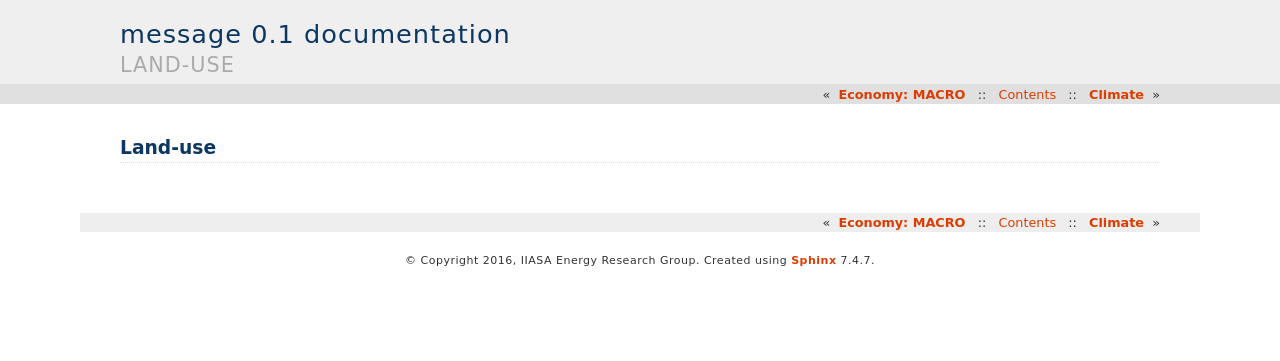
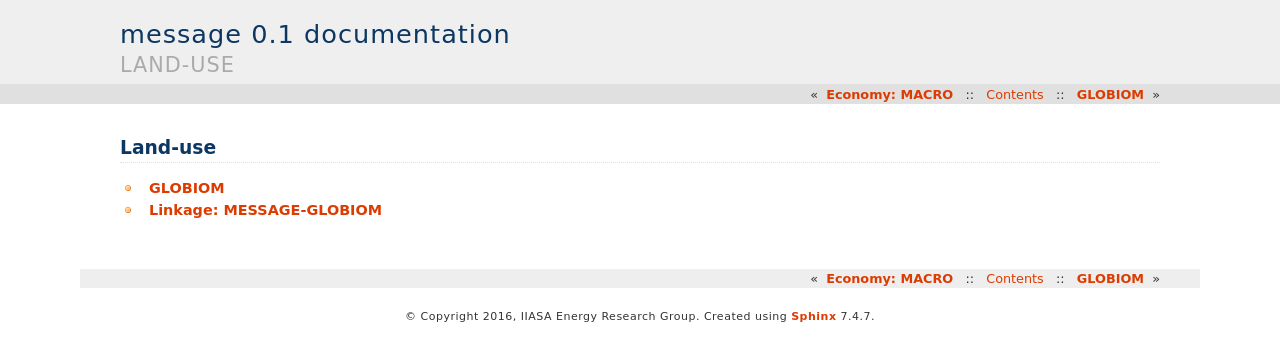
Before and after one commit to yiyi1991/message-ix-models, a Sphinx documentation site: the page built from doc/global/source/message_globiom/land_use/index.rst, in a window 1280 px wide. Shown: the top 361 px of the page. Built offline with Sphinx 7.4.7, drawn with Linux system fonts in a browser that asks for light colours.

Commit message:
Update index.rst

```diff
--- a/doc/global/source/message_globiom/land_use/index.rst
+++ b/doc/global/source/message_globiom/land_use/index.rst
@@ -1,2 +1,7 @@
 Land-use
 =========
+.. toctree::
+   :maxdepth: 1
+
+   globiom
+   linkage
```
